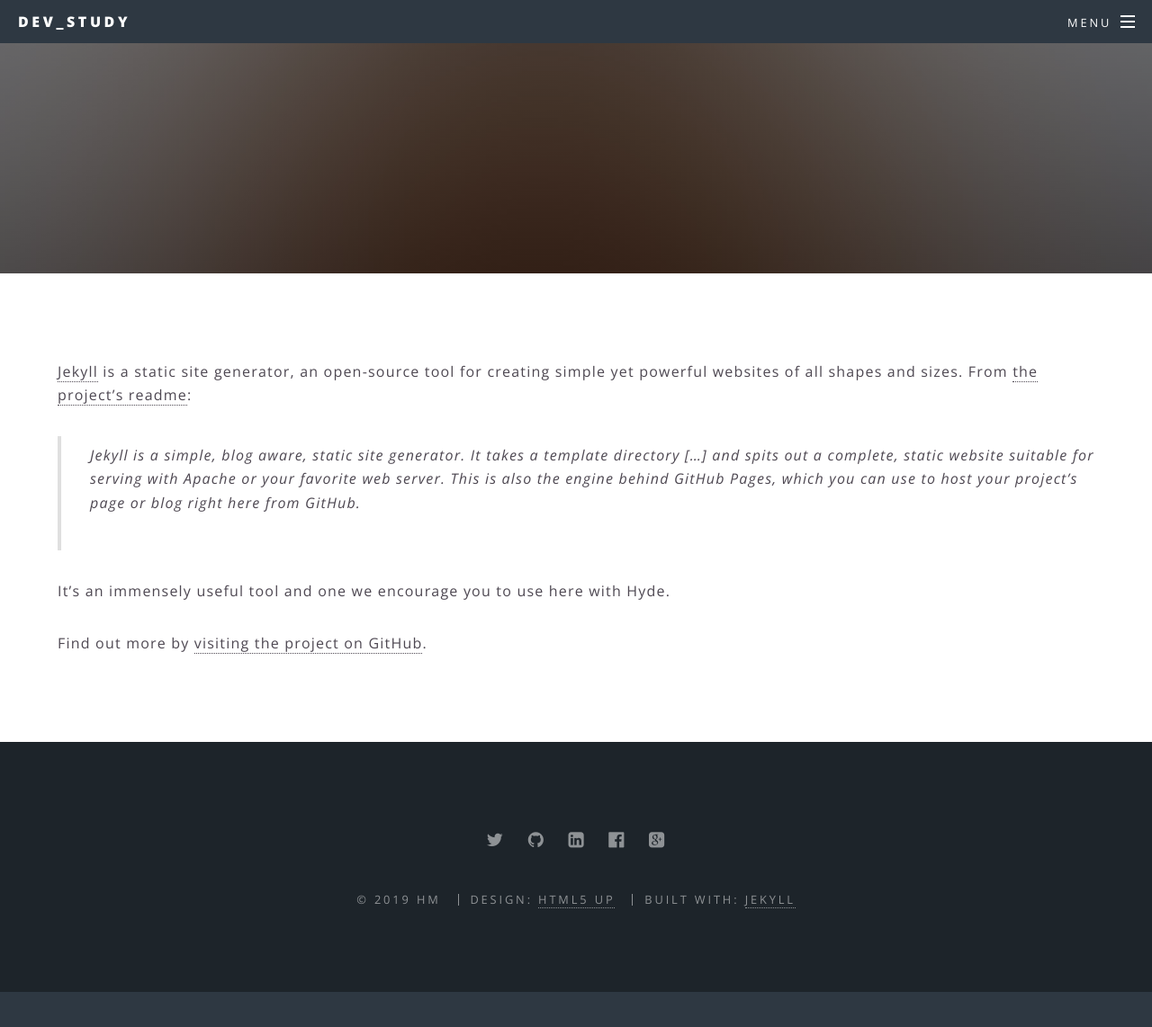
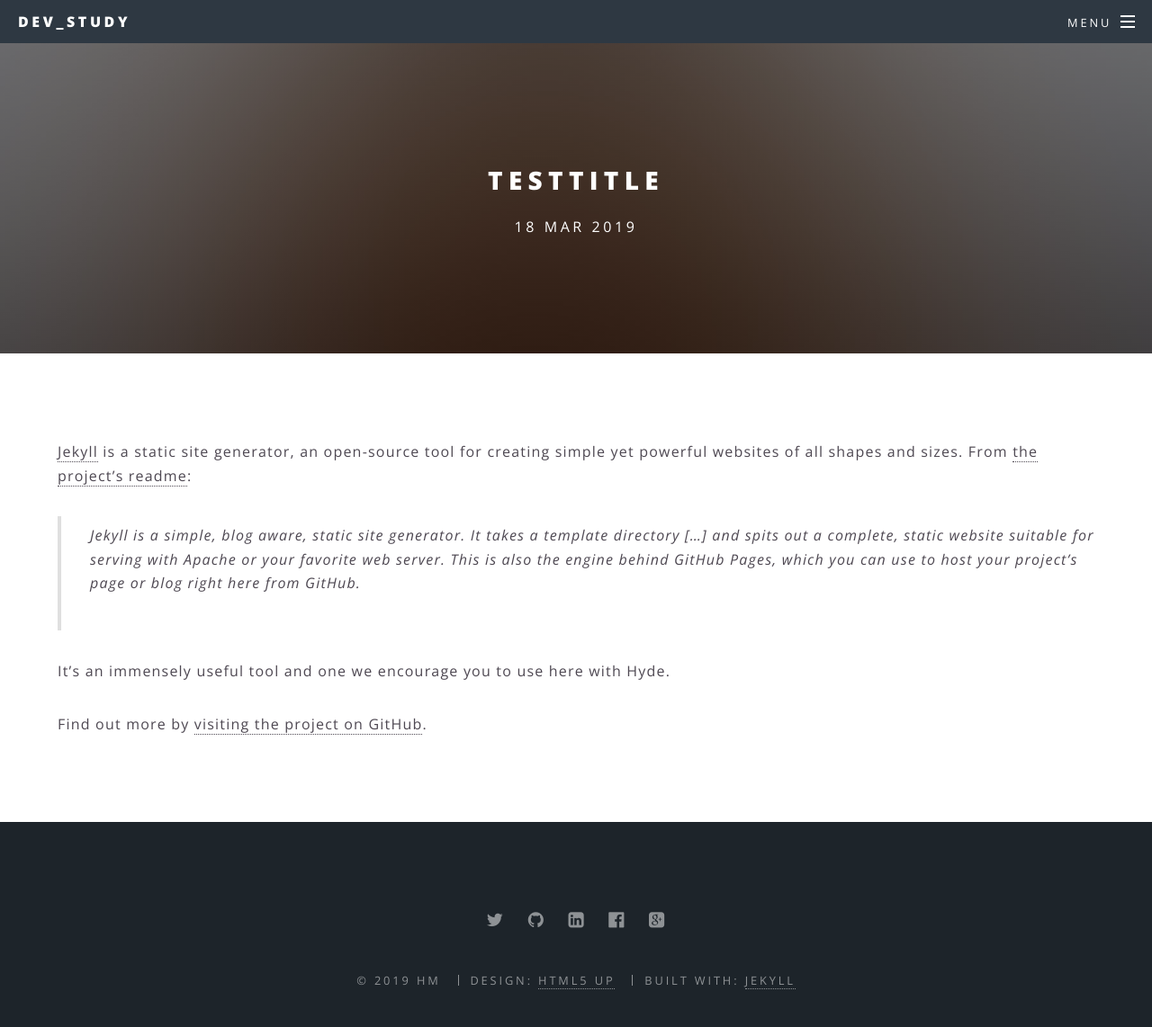
Before and after one commit to hmin01/hmin01.github.io, a Jekyll site: the page built from _posts/github/2019-03-18-testtitle.md, in a window 1280 px wide and 1193 px high. Shown: the top 1142 px of the window at 90% size. Built offline with Jekyll 4.4.1, drawn with Linux system fonts in a browser that asks for light colours.

Commit message:
2019. 03. 20.
updating

1. modify post page

```diff
--- a/_layouts/category.html
+++ b/_layouts/category.html
@@ -4,8 +4,6 @@ layout: page
 
 <div class="post-list">
     {% assign category = page.category %}
-    <div class="{{ category }}"></div>
-    <div class="{{ site.categories.length }}"></div>
     {% for post in site.categories[category] %}
     <div class="post-list-item">
         <h3 class="post-list-item-title">
--- a/_layouts/page.html
+++ b/_layouts/page.html
@@ -2,7 +2,6 @@
 layout: default
 ---
 <article id="main">
-
   <header>
     <h2>{{ page.title }}</h2>
     <p>Aliquam ut ex ut interdum donec amet imperdiet eleifend</p>
@@ -13,5 +12,4 @@ layout: default
       {{ content }}
     </div>
   </section>
-
 </article>
--- a/_layouts/post.html
+++ b/_layouts/post.html
@@ -3,8 +3,8 @@ layout: default
 ---
 <article id="main">
     <header>
-        <h2>{{ post.title }}</h2>
-        <p>{{ post.date || date_to_string }}</p>
+        <h2>{{ page.title }}</h2>
+        <p>{{ page.date | date_to_string }}</p>
     </header>
 
     <section class="wrapper style5">
```
